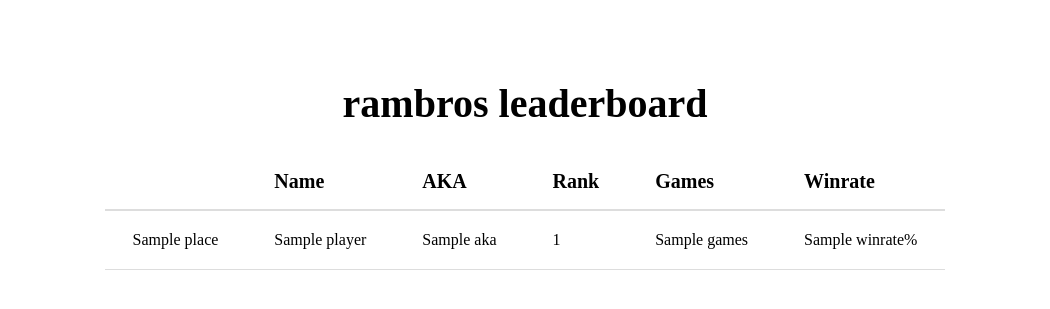
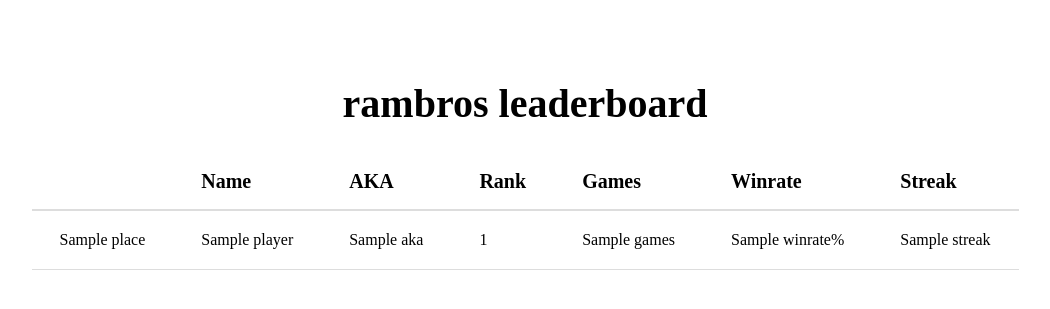
Before and after one commit to dscreet/rambros-leaderboard, a Flask app: template templates/index.html in a window 1280 px wide. Shown: the top 309 px of the page, without its empty margins (115-1165 px from the left). Run offline with Flask 3, Linux system fonts and the light colour scheme; the template is opened without the code that fills it: most values are stand-ins (such as "Sample title", 1, 10 or a date in 2020); parts of the project's set-up code (start-up, migrations or seed data) failed here and were passed over.

Commit message:
added win/loss streak to table

```diff
--- a/app.py
+++ b/app.py
@@ -17,12 +17,40 @@ aka = {
     "xanax": "allergic to good botlanes"
 }
 
+# given a game and a player -> returns if that player won
+def get_match_outcome(name, match_id):
+    match = lol_watcher.match.by_id("euw1", match_id)
+    participants = match['info']['participants']
+    for player in participants:
+        if player['summonerId'] == config['summoner_ids'][name]:
+            return player['win']
+    return None
+
+# returns the win/loss streak of a player
+def calc_streak(name, match_history):
+    if not match_history:
+        return None, 0
+    streak_type = None
+    current_streak = 0
+    for match in match_history:
+        match_won = get_match_outcome(name, match)
+        if streak_type is None:
+            streak_type = 'W' if match_won else 'L'
+        if match_won and streak_type == 'W':
+            current_streak += 1
+        elif not match_won and streak_type == 'L':
+            current_streak += 1
+        else:
+            break
+    return streak_type, current_streak
+
 # simple yet effective way of ordering ranks of players
 def calc_player_rank_score(data):
     tiers = {'DIAMOND': 3, 'EMERALD': 2, 'PLATINUM': 1}
     ranks = {'IV': 1, 'III': 2, 'II': 3, 'I': 4}
     return (tiers.get(data['tier']) * 1000) + (ranks.get(data['rank']) * 100) + data['lp']
 
+# fetches and processes all the data for players to be used in the table
 def get_stats():
     summoners = config['summoner_ids'].items()
     all_player_stats = []
@@ -33,6 +61,8 @@ def get_stats():
             soloq_stats = next(entry for entry in ranked_stats if entry['queueType'] == 'RANKED_SOLO_5x5')
             games = soloq_stats["wins"] + soloq_stats["losses"]
             winrate = round(soloq_stats["wins"] / games * 100)
+            match_history = lol_watcher.match.matchlist_by_puuid("euw1", config['puuids'][name], queue=420)
+            streak = calc_streak(name, match_history)
             player_stats = {
                 'name': name,
                 'aka': aka[name],
@@ -41,7 +71,8 @@ def get_stats():
                 'lp': soloq_stats["leaguePoints"],
                 'full_rank': f'{soloq_stats["tier"]} {soloq_stats["rank"]} {soloq_stats["leaguePoints"]}lp',
                 'games': games,
-                'winrate': winrate
+                'winrate': winrate,
+                'streak': f'{streak[1]} {streak[0]}'
             }
             all_player_stats.append(player_stats)
         except (ApiError, StopIteration) as e:
@@ -54,7 +85,6 @@ def index():
     # the place of the players in the leaderboard
     for index, player in enumerate(sorted_leaderboard, start=1):
         player['place'] = index
-    print(sorted_leaderboard)
     return render_template('index.html', data=sorted_leaderboard)
 
 if __name__ == '__main__':
--- a/templates/index.html
+++ b/templates/index.html
@@ -15,6 +15,7 @@
                     <th>Rank</th>
                     <th>Games</th>
                     <th>Winrate</th>
+                    <th>Streak</th>
                 </tr>
             </thead>
             <tbody>
@@ -26,6 +27,7 @@
                     <td>{{ player.full_rank }}</td>
                     <td>{{ player.games }}</td>
                     <td>{{ player.winrate }}%</td>
+                    <td>{{ player.streak }}</td>
                 </tr>
                 {% endfor %}
             </tbody>
```
